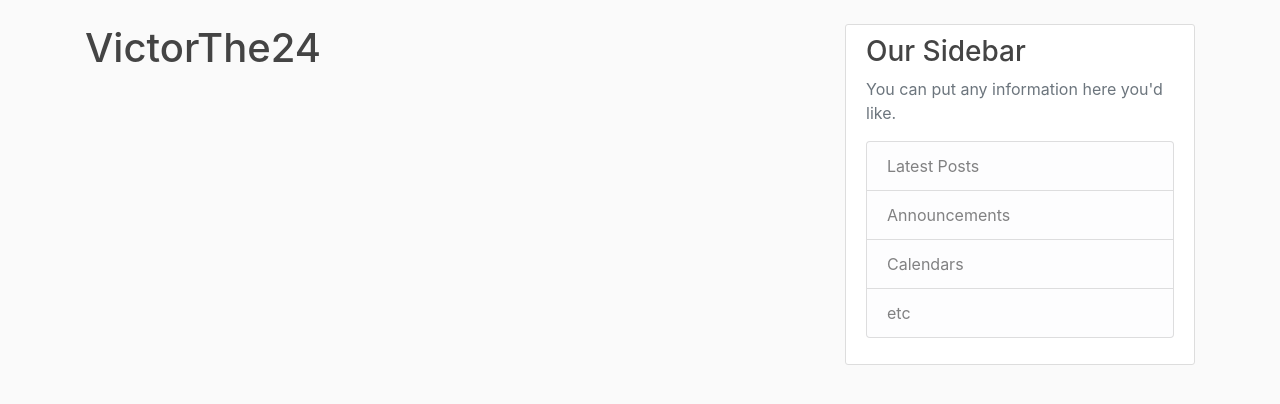
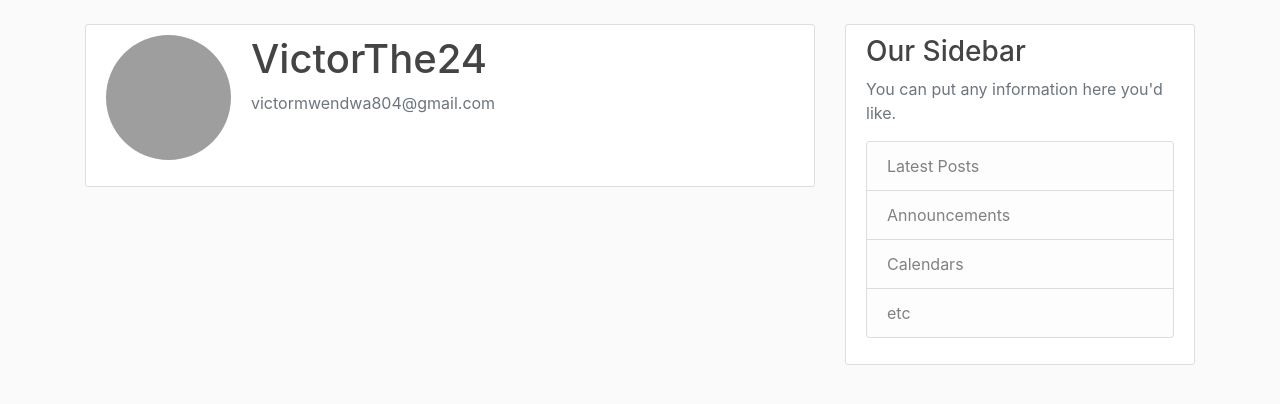
Before and after one commit to Victorxxiv/THE24_Blog, a Flask app: page /account in a window 1280 px wide. Shown: the part 56-460 px from the top of the page. Run offline with Flask 3, Linux system fonts and the light colour scheme; a user stored in the database is signed in; some libraries are stand-ins or nearby versions; grey boxes are pictures that could not be loaded.

Commit message:
Adding profile pic for account

```diff
--- a/flaskblog/routes.py
+++ b/flaskblog/routes.py
@@ -75,4 +75,5 @@ def logout():
 @app.route("/account")
 @login_required
 def account():
+    image_file = url_for('static', filename='profile_pics/' + current_user.image_file)
     return render_template('account.html', title='Account')
--- a/flaskblog/templates/account.html
+++ b/flaskblog/templates/account.html
@@ -1,4 +1,13 @@
 {% extends "layout.html" %}
 {% block content %}
-  <h1>{{ current_user.username }}</h1>
+    <div class="content-section">
+      <div class="media">
+        <img class="rounded-circle account-img" src="userimage.jpg">
+        <div class="media-body">
+          <h2 class="account-heading">{{ current_user.username }}</h2>
+          <p class="text-secondary">{{ current_user.email }}</p>
+        </div>
+      </div>
+      <!-- FORM HERE -->
+    </div>
 {% endblock content %}
```
